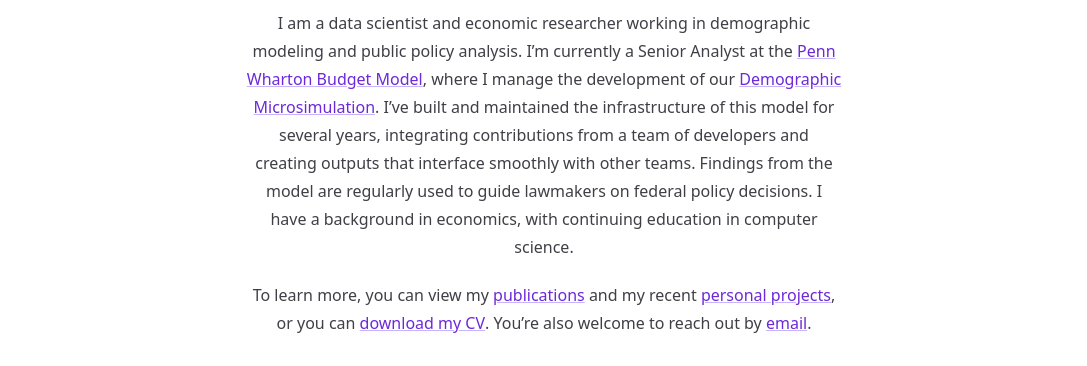
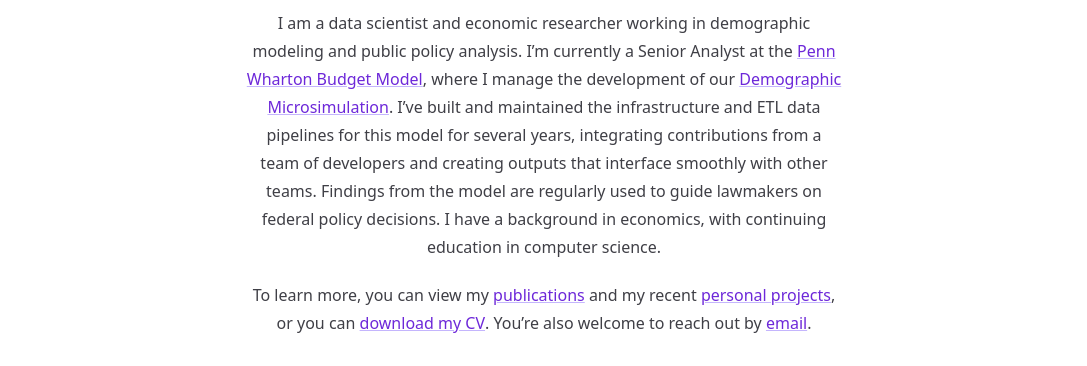
Before and after one commit to AHerrick76/AHerrick76.github.io, a plain HTML site: page index.html in a window 1280 px wide. Shown: the part 367-733 px from the top of the page, without its empty margins (96-1183 px from the left). Drawn offline with Linux system fonts and the light colour scheme.

Commit message:
Add ETL references

```diff
--- a/index.html
+++ b/index.html
@@ -290,7 +290,7 @@
 
     </div>
   </header>
-  <section class="prose dark:prose-invert"><p>I am a data scientist and economic researcher working in demographic modeling and public policy analysis. I&rsquo;m currently a Senior Analyst at the <a href="https://budgetmodel.wharton.upenn.edu/">Penn Wharton Budget Model</a>, where I manage the development of our <a href="https://budgetmodel.wharton.upenn.edu/microsim">Demographic Microsimulation</a>. I&rsquo;ve built and maintained the infrastructure of this model for several years, integrating contributions from a team of developers and creating outputs that interface smoothly with other teams. Findings from the model are regularly used to guide lawmakers on federal policy decisions. I have a background in economics, with continuing education in computer science.</p>
+  <section class="prose dark:prose-invert"><p>I am a data scientist and economic researcher working in demographic modeling and public policy analysis. I&rsquo;m currently a Senior Analyst at the <a href="https://budgetmodel.wharton.upenn.edu/">Penn Wharton Budget Model</a>, where I manage the development of our <a href="https://budgetmodel.wharton.upenn.edu/microsim">Demographic Microsimulation</a>. I&rsquo;ve built and maintained the infrastructure and ETL data pipelines for this model for several years, integrating contributions from a team of developers and creating outputs that interface smoothly with other teams. Findings from the model are regularly used to guide lawmakers on federal policy decisions. I have a background in economics, with continuing education in computer science.</p>
 <p>To learn more, you can view my <a href="publications/">publications</a> and my recent <a href="projects/">personal projects</a>, or you can <a href="/assets/CV_Website.pdf" title="Curriculum Vitae">download my CV</a>. You&rsquo;re also welcome to reach out by <a href="mailto:atnherrick%5BaT%5Dgmail.com">email</a>.</p>
 <p>
 
```
Also changed, not shown: 1 other file.
